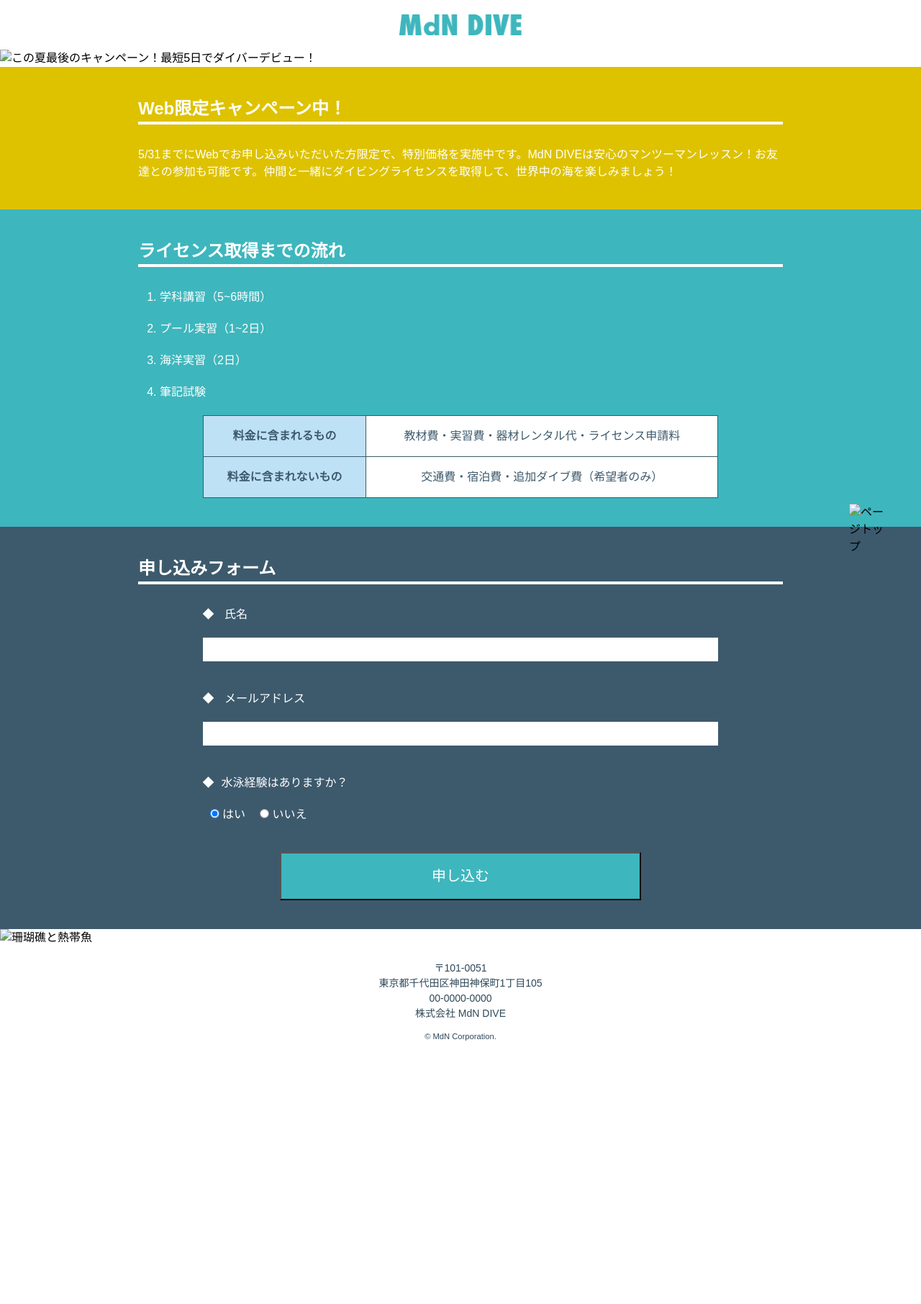
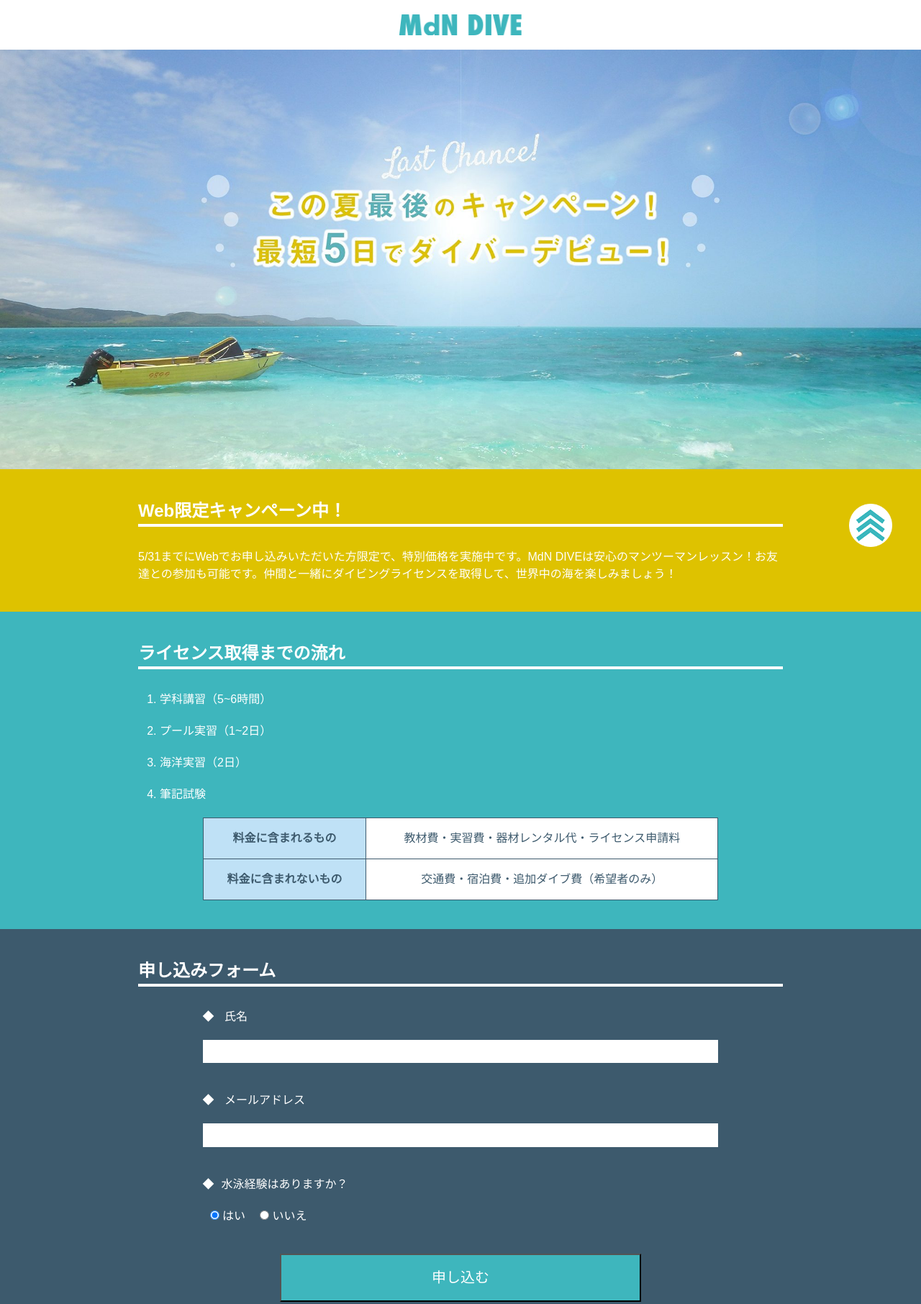
Before and after one commit to natsuki-ishikawa/portfolio, a plain HTML site: page index.html in a window 1280 px wide. Shown: the top 1812 px of the page at 72% size. Before the commit the page ends 1470 px from the top, so only its background shows below. Drawn offline with nearby package versions, Linux system fonts and the light colour scheme.

Commit message:
Update index.html

```diff
--- a/index.html
+++ b/index.html
@@ -14,7 +14,7 @@
 <body>
   <header id="top">
     <div id="hamburger_open" class="hamburger-open">
-      <img src="img/hamburger-menu.png" alt="開く">
+      <img src="https://natsuki-ishikawa.github.io/portfolio/hamburger-menu.png" alt="開く">
     </div>
     <h1>
       <a href="lesson.html">
@@ -32,13 +32,13 @@
       </ul>
     </nav>
     <div id="hamburger_close" class="hamburger-close">
-      <img src="img/hamburger-close.png" alt="閉じる">
+      <img src="https://natsuki-ishikawa.github.io/portfolio/hamburger-close.png" alt="閉じる">
     </div>
   </div>
   <main>
     <picture>
-      <source srcset="img/kadai-photo_01.jpg" media="(min-width: 481px)"/>
-      <img src="img/kadai-photo_small_01.jpg" alt="この夏最後のキャンペーン！最短5日でダイバーデビュー！">
+      <source srcset="https://natsuki-ishikawa.github.io/portfolio/kadai-photo_01.jpg" media="(min-width: 481px)"/>
+      <img src="https://natsuki-ishikawa.github.io/portfolio/kadai-photo_small_01.jpg" alt="この夏最後のキャンペーン！最短5日でダイバーデビュー！">
     </picture>
       <section class="l-section l-detail">
       <div class="section-inner">
@@ -107,11 +107,11 @@
       </div>
     </section>
     <div class="l-bnr">
-      <img src="img/kadai-photo_02.jpg" alt="珊瑚礁と熱帯魚">
+      <img src="https://natsuki-ishikawa.github.io/portfolio/kadai-photo_02.jpg" alt="珊瑚礁と熱帯魚">
     </div>
   </main>
   <nav id="pageTop" class="page-top">
-    <img src="img/up.png" alt="ページトップ">
+    <img src="https://natsuki-ishikawa.github.io/portfolio/up.png" alt="ページトップ">
   </nav>
   <footer id="company">
     <address>
```
